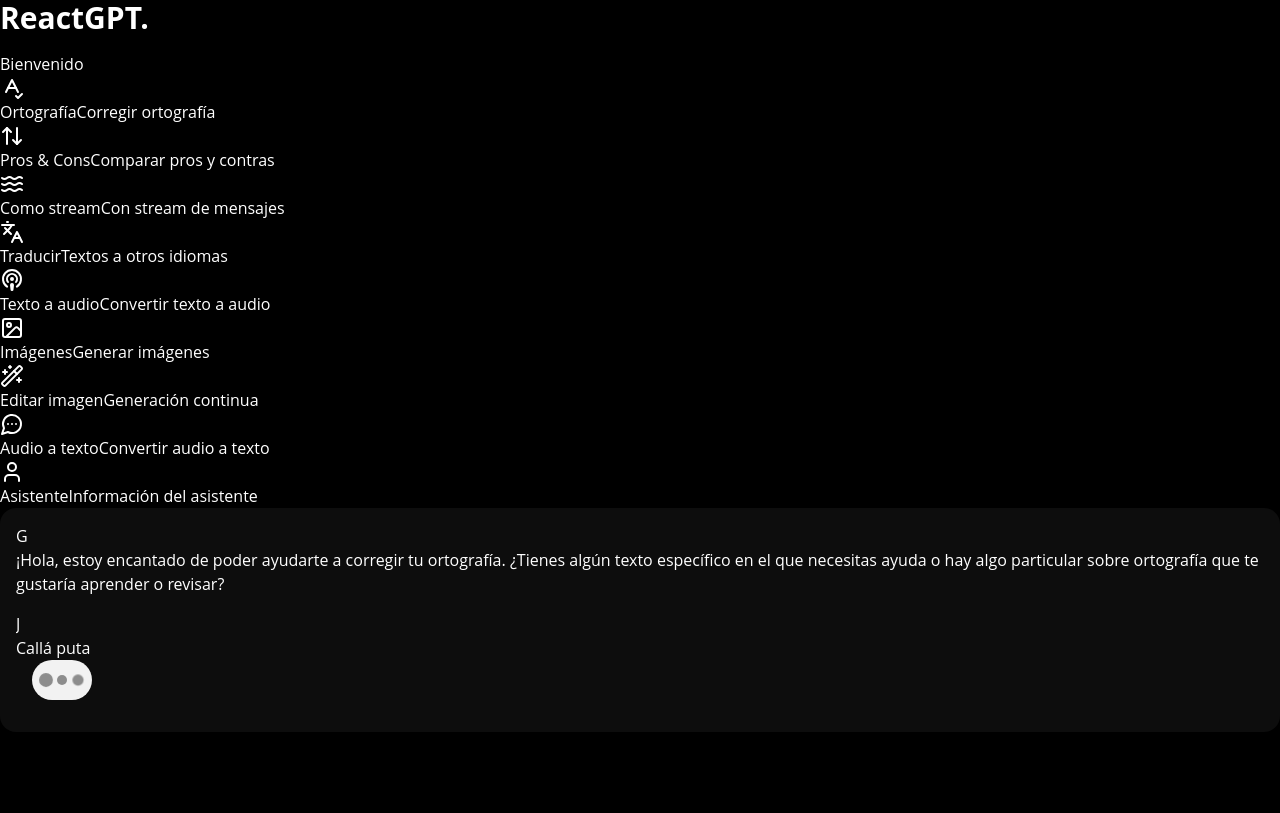
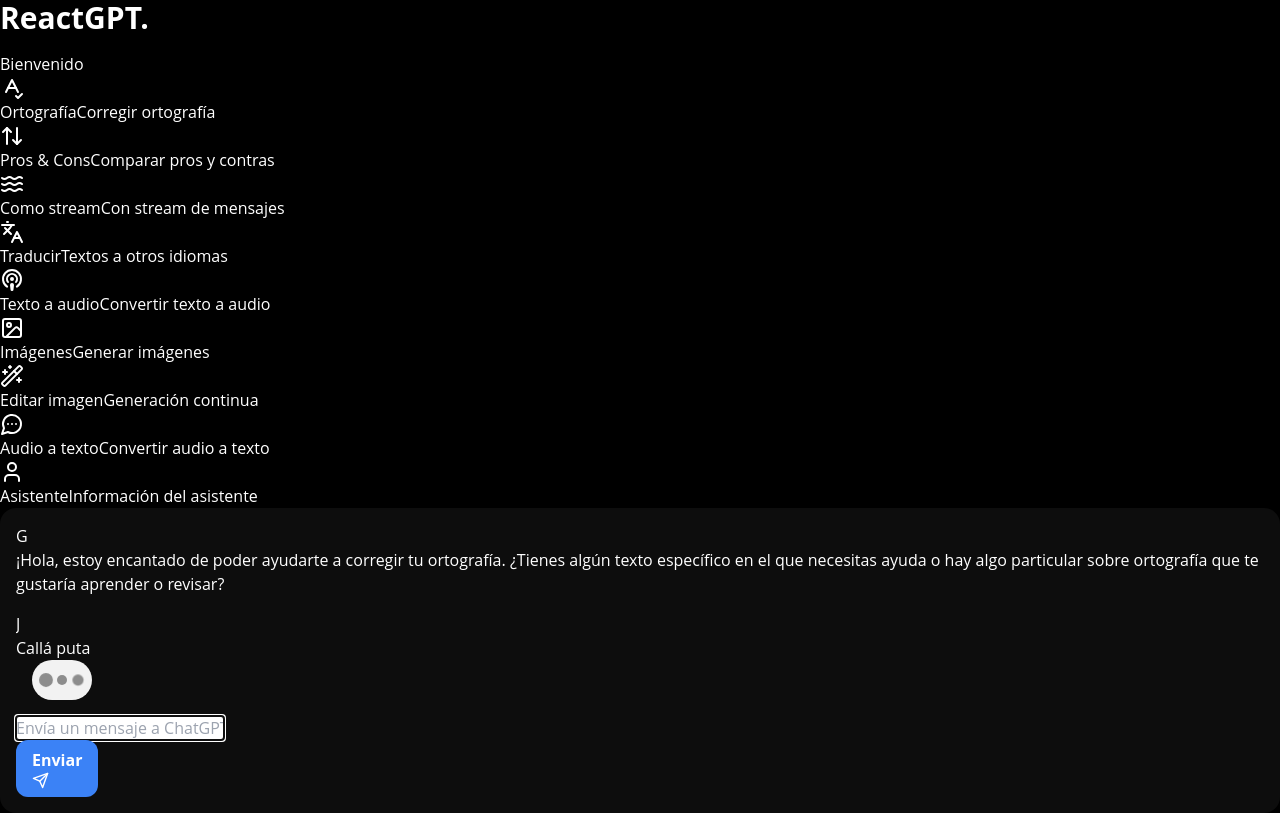
Before and after one commit to jesusrobot0/GPTConnect, a React (Vite) app: page /orthography in a window 1280 px wide. Built offline with nearby package versions, Linux system fonts and the light colour scheme.

Commit message:
Add message box component

```diff
--- a/src/index.css
+++ b/src/index.css
@@ -30,7 +30,7 @@ em {
 }
 
 .btn-primary {
-  @apply bg-indigo-500 text-white font-bold py-2 px-4 rounded-xl hover:bg-indigo-700 transition-all duration-200 ease-in-out;
+  @apply bg-blue-500 text-white font-bold py-2 px-4 rounded-xl hover:bg-blue-700 transition-all duration-200 ease-in-out;
 }
 
 .btn-primary:disabled {
--- /dev/null
+++ b/src/presentation/components/chat-input-boxes/TextMessageBox.tsx
@@ -0,0 +1,56 @@
+import { Send } from "lucide-react";
+import { ChangeEvent, FormEvent, useState } from "react";
+
+interface Props {
+  onSendMessage: (message: string) => void;
+  placeholder?: string;
+  disableCorrections?: boolean;
+}
+
+export function TextMessageBox({
+  onSendMessage,
+  placeholder,
+  disableCorrections,
+}: Props) {
+  const [message, setMessage] = useState("");
+
+  const handleSendMessage = (event: FormEvent<HTMLFormElement>) => {
+    event.preventDefault();
+    if (message.trim().length === 0) return;
+    onSendMessage(message);
+    setMessage("");
+  };
+
+  const handleChange = (e: ChangeEvent<HTMLInputElement>) => {
+    setMessage(e.target.value);
+  };
+
+  return (
+    <form
+      onSubmit={handleSendMessage}
+      className="w-full h-16 px-4 flex flex-row items-center rounded-xl bg-white"
+    >
+      <div className="flex-grow">
+        <div className="relative w-full">
+          <input
+            type="text"
+            autoFocus
+            name="messages"
+            className="w-full h-10 pl-4 flex text-gray-800 border rounded-xl focus:outline-none focus:border-blue-600"
+            placeholder={placeholder}
+            autoComplete={disableCorrections ? "off" : "on"}
+            autoCorrect={disableCorrections ? "off" : "on"}
+            value={message}
+            onChange={handleChange}
+          />
+        </div>
+      </div>
+      <div className="ml-4">
+        <button className="btn-primary flex items-center gap-2">
+          <span className="mr">Enviar</span>
+          <Send size={17} />
+        </button>
+      </div>
+    </form>
+  );
+}
--- /dev/null
+++ b/src/presentation/components/chat-input-boxes/index.ts
@@ -0,0 +1 @@
+export { TextMessageBox } from "./TextMessageBox";
--- a/src/presentation/pages/orthography/OrthographyPage.tsx
+++ b/src/presentation/pages/orthography/OrthographyPage.tsx
@@ -1,4 +1,5 @@
 import { GPTMessage, UserMessage } from "../../components/chat-bubbles";
+import { TextMessageBox } from "../../components/chat-input-boxes";
 import { TypingLoader } from "../../components/loaders";
 
 export function OrthographyPage() {
@@ -11,6 +12,11 @@ export function OrthographyPage() {
           <TypingLoader className="fade-in" />
         </div>
       </div>
+      <TextMessageBox
+        onSendMessage={(message) => console.log(message)}
+        placeholder="Envía un mensaje a ChatGPT"
+        disableCorrections
+      />
     </div>
   );
 }
```
